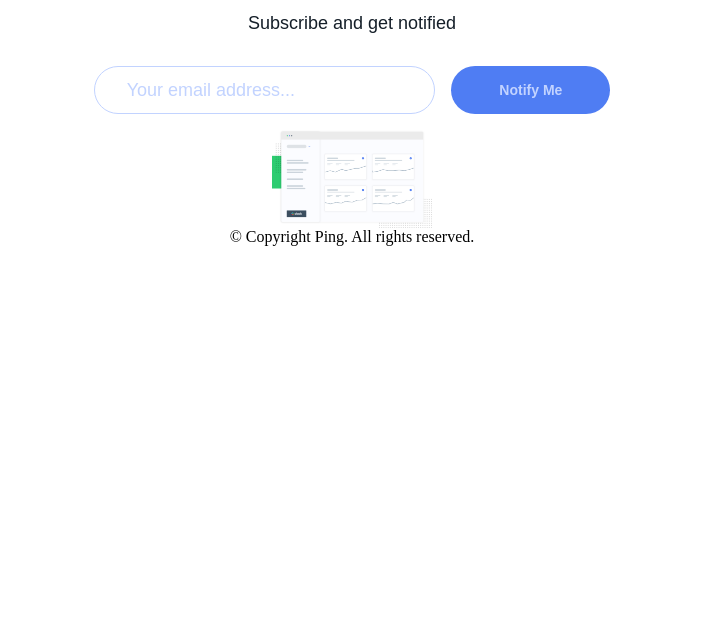
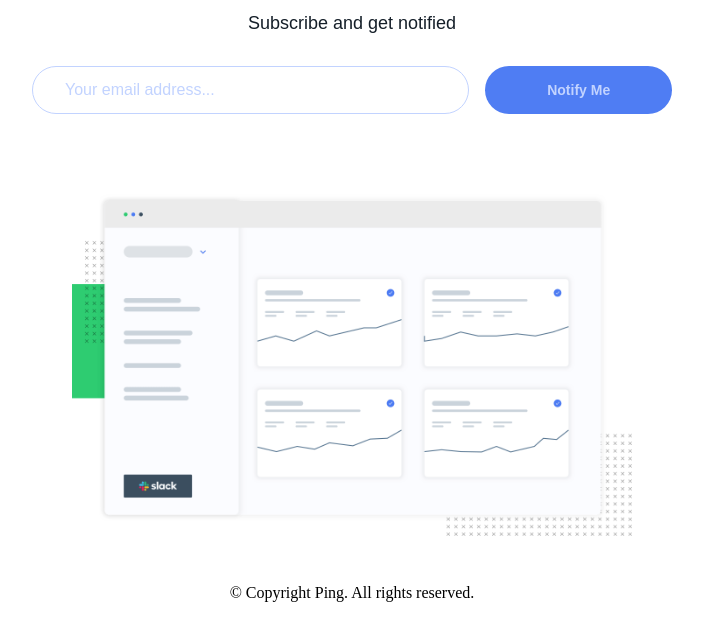
Before and after one commit to RafaelHDSV/Ping-coming-soon-page, a plain HTML site: page index.html in a window 1280 px wide. Shown: the part 164-800 px from the top of the page, without its empty margins (288-991 px from the left). Drawn offline with Linux system fonts and the light colour scheme.

Commit message:
Updating index.html

```diff
--- a/index.html
+++ b/index.html
@@ -77,23 +77,23 @@
     .email_input {
       display: flex;
       flex-direction: row;
-      max-width: 45rem;
+      max-width: 40rem;
       width: 100%;
-      padding: 1rem 0;
+      padding: 2rem 0;
       gap: 1rem;
     }
 
     .email_input input {
-      flex: 1;
       outline: 0;
       border: 1px solid var(--pale_blue);
       border-radius: 3rem;
       height: 3rem;
       padding: 0 2rem;
       font-family: 'Libre Franklin', sans-serif;
-      font-size: 18px;
+      font-size: 16px;
       font-weight: 300;
       color: var(--very_dark_blue);
+      width: 70%;
     }
 
     .email_input input::placeholder {
@@ -108,12 +108,14 @@
       font-weight: 600;
       color: var(--pale_blue);
       background-color: var(--blue);
-      padding: 1rem 3rem;
       border-radius: 3rem;
+      width: 30%;
     }
 
     .illustration {
-      width: 10rem;
+      max-width: 35rem;
+      width: 100%;
+      margin: 3rem 0;
     }
 
     .attribution {
@@ -143,11 +145,11 @@
     <h1>We are launching <strong>soon!</strong></h1>
 
     <p>Subscribe and get notified</p>
+  </div>
 
-    <div class="email_input">
-      <input type="email" name="email" id="email" placeholder="Your email address..." autocomplete="off">
-      <button>Notify Me</button>
-    </div>
+  <div class="email_input">
+    <input type="email" name="email" id="email" placeholder="Your email address..." autocomplete="off">
+    <button>Notify Me</button>
   </div>
 
   <img class="illustration" src="images/illustration-dashboard.png" alt="illustration-dashboard.png">
```
